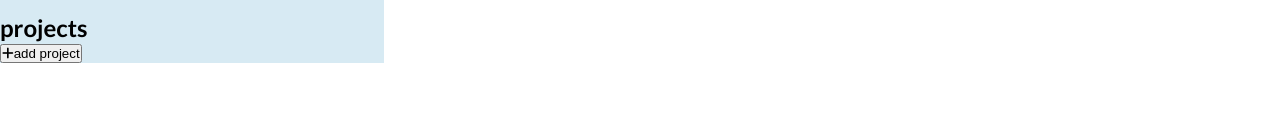
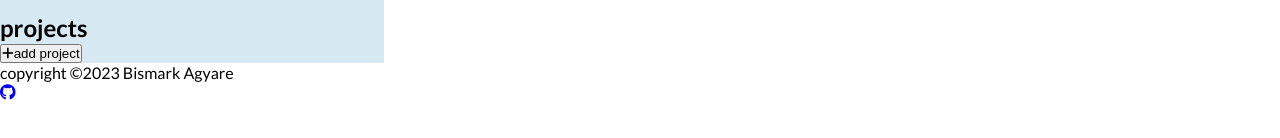
Before and after one commit to bismarkagyare/todo, a website: page dist/index.html in a window 1280 px wide. Shown: the part 406-544 px from the top of the page. Drawn offline with Linux system fonts and the light colour scheme; a web font is replaced by a local one.

Commit message:
add footer

```diff
--- a/dist/index.html
+++ b/dist/index.html
@@ -70,7 +70,12 @@
   <section class="projects-content">
     <div class="projects-preview" id="projects-preview"></div>
   </section>
-
+  <footer class="footer">
+    <p>copyright &copy;2023 Bismark Agyare</p>
+    <a href="https://github.com/bismarkagyare" target="_blank">
+      <i class="fab fa-github"></i>
+    </a>
+  </footer>
 
   <script src="main.js"></script>
 </body>
```
